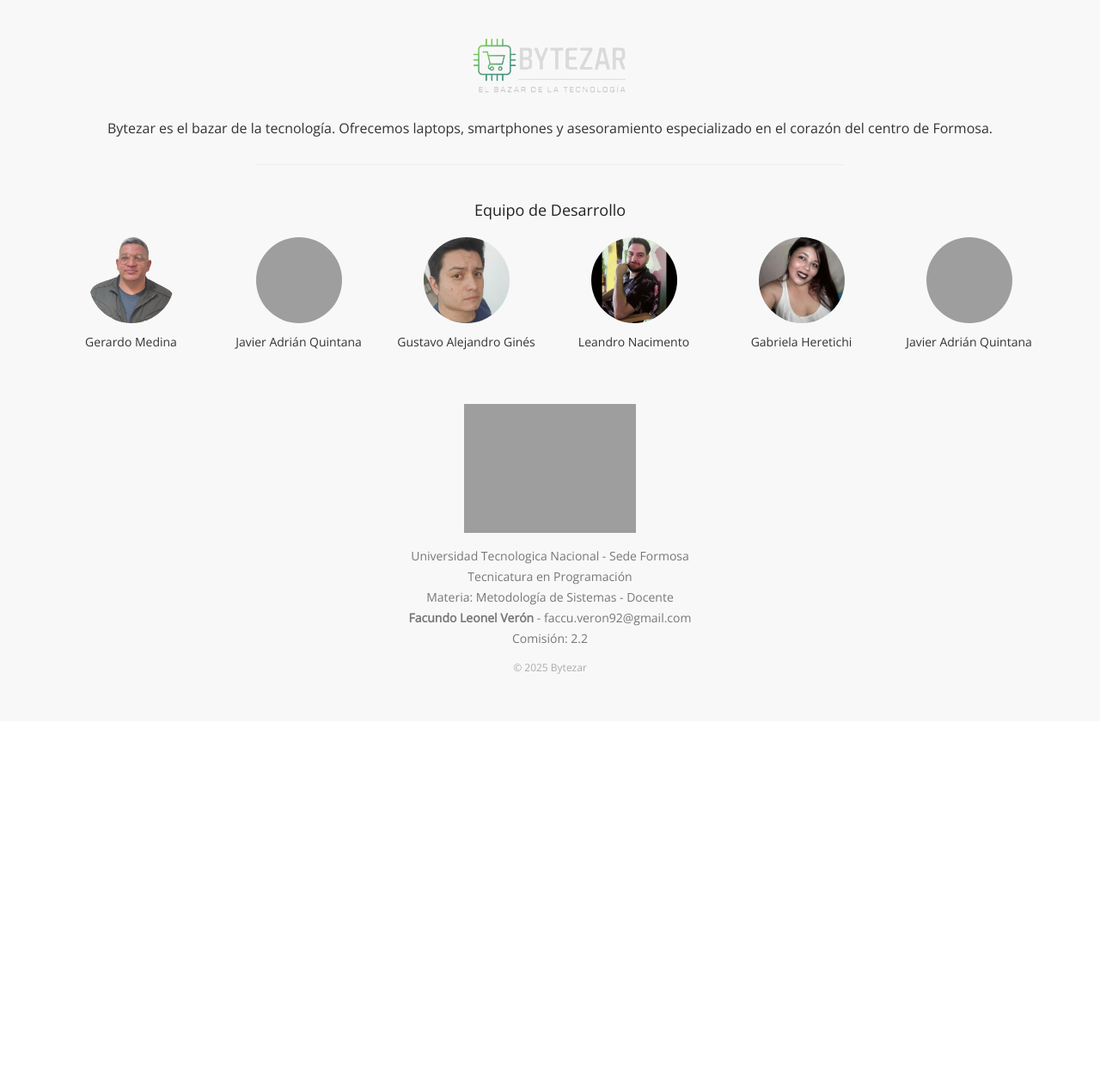
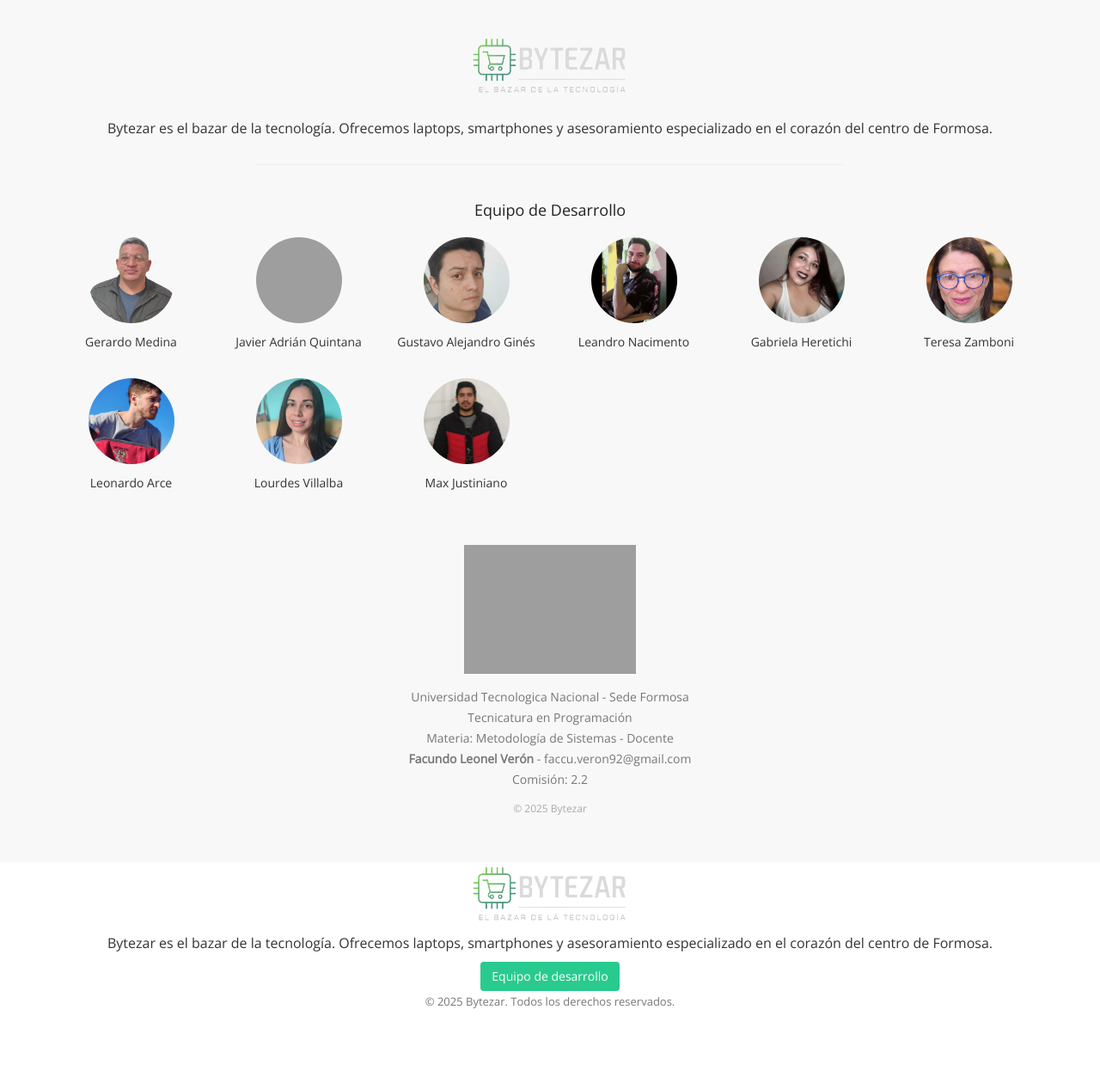
Before and after one commit to GustavoGines/BYTEZAR, a PHP site: page / in a window 1280 px wide. Shown: the part 3897-5164 px from the top of the page at 86% size. Before the commit the page ends 4681 px from the top, so only its background shows below. Run offline with PHP 8.4, Linux system fonts and the light colour scheme; grey boxes are pictures that could not be loaded.

Commit message:
Actualizacion 1.9 se agrega footer.php para reutilizacion y un helper para bootstrap

```diff
--- /dev/null
+++ b/backend/helpers/bootstrap_helper.php
@@ -0,0 +1,7 @@
+<?php
+if (!function_exists('detectar_bootstrap_version')) {
+    function detectar_bootstrap_version($archivo) {
+        $bootstrap3 = ['index.php', 'contactos.php', 'catalogo_admin.php', 'login.html', 'registro.html'];
+        return in_array($archivo, $bootstrap3) ? 3 : 5;
+    }
+}
--- /dev/null
+++ b/backend/includes/footer.php
@@ -0,0 +1,87 @@
+<?php
+require_once __DIR__ . '/../config/config.php';
+require_once __DIR__ . '/../helpers/bootstrap_helper.php';
+
+if (session_status() === PHP_SESSION_NONE) {
+    session_start();
+}
+
+$archivo_actual = basename($_SERVER['SCRIPT_NAME']);
+$bs = detectar_bootstrap_version($archivo_actual);
+
+$btnClass = 'btn btn-dark';
+$modalFade = $bs === 3 ? 'modal fade' : 'modal fade';
+$modalDialog = $bs === 3 ? 'modal-dialog' : 'modal-dialog modal-dialog-centered';
+$modalDismiss = $bs === 3 ? 'data-dismiss="modal"' : 'data-bs-dismiss="modal"';
+$modalToggle = $bs === 3 ? 'data-toggle="modal" data-target="#equipoModal"' : 'data-bs-toggle="modal" data-bs-target="#equipoModal"';
+?>
+
+<footer class="bg-light text-center text-dark py-5 mt-5">
+  <div class="container">
+    <img src="<?= BASE_URL ?>/images/bytezar_imagen.png" alt="Bytezar" class="img-fluid mb-3" style="max-width: 200px;">
+    <p class="mb-3" style="font-size: 16px; color: #333;">Bytezar es el bazar de la tecnología. Ofrecemos laptops, smartphones y asesoramiento especializado en el corazón del centro de Formosa.</p>
+
+    <button class="<?= $btnClass ?> mb-4" <?= $modalToggle ?>>Equipo de desarrollo</button>
+
+    <p class="text-muted" style="font-size: 13px;">&copy; 2025 Bytezar. Todos los derechos reservados.</p>
+  </div>
+
+  <!-- Modal -->
+  <div class="<?= $modalFade ?>" id="equipoModal" tabindex="-1" aria-hidden="true">
+    <div class="<?= $modalDialog ?>">
+      <div class="modal-content p-4">
+        <div class="modal-header">
+          <h3 class="modal-title" style="font-size: 24px; font-weight: 600;">Equipo de Desarrollo</h3>
+          <?php if ($bs === 3): ?>
+            <button type="button" class="close" <?= $modalDismiss ?>>&times;</button>
+          <?php else: ?>
+            <button type="button" class="btn-close" <?= $modalDismiss ?> aria-label="Cerrar"></button>
+          <?php endif; ?>
+        </div>
+        <div class="modal-body">
+          <div class="row <?= $bs === 3 ? 'text-center' : 'row-cols-2 row-cols-sm-3 row-cols-md-4 row-cols-lg-5 g-4 justify-content-center' ?>">
+            <?php
+              $equipo = [
+                ["img" => "gerardo_medina.png", "nombre" => "Gerardo Medina"],
+                ["img" => "jajo.jpg", "nombre" => "Javier Quintana"],
+                ["img" => "gustavo_gines.jpg", "nombre" => "Gustavo Ginés"],
+                ["img" => "leandro_nacimento.jpg", "nombre" => "Leandro Nacimento"],
+                ["img" => "gabriela_heretichi.jpg", "nombre" => "Gabriela Heretichi"],
+                ["img" => "tere_zamboni.jpg", "nombre" => "Teresa Zamboni"],
+                ["img" => "leo_arce.jpg", "nombre" => "Leonardo Arce"],
+                ["img" => "lourdes_villalba.jpg", "nombre" => "Lourdes Villalba"],
+                ["img" => "max_justiniano.jpg", "nombre" => "Max Justiniano"]
+              ];
+              foreach ($equipo as $index => $persona): ?>
+                <div class="<?= $bs === 3 ? 'col-xs-6 col-sm-4 col-md-3' : '' ?> text-center mb-3" style="<?= $bs === 3 ? 'display: inline-block; float: none;' : '' ?>">
+                    <img src="<?= BASE_URL . '/images/' . $persona['img'] ?>"
+                     alt="Integrante <?= $index + 1 ?> - <?= $persona['nombre'] ?>"
+                     class="img-circular mb-2"
+                     onerror="this.src='<?= BASE_URL ?>/images/default.png'">
+                  <p class="mb-0" style="font-size: 14px; <?= $bs === 3 ? 'color: #333; white-space: nowrap;' : '' ?>"><?= $persona['nombre'] ?></p>
+                </div>
+            <?php endforeach; ?>
+          </div>
+          <div class="text-center mt-4">
+            <p style="font-size: 14px; color: #777;">
+              <strong>Trabajo Práctico</strong><br>
+              Desarrollo de un sistema de gestión de ventas y catálogo de productos<br>
+              <strong>Comisión 2.2</strong>
+            </p>
+            <img src="<?= BASE_URL ?>/images/UTN_FRRE.png" alt="UTN" class="img-fluid mb-3" style="max-width: 180px;">
+            <p style="font-size: 14px; color: #777;">
+              Universidad Tecnológica Nacional - Sede Formosa<br>
+              Tecnicatura en Programación<br>
+              Materia: Metodología de Sistemas - Docente<br>
+              <strong>Facundo Leonel Verón</strong> - faccu.veron92@gmail.com<br>
+              Comisión: 2.2
+            </p>
+          </div>
+        </div>
+        <div class="modal-footer">
+          <button type="button" class="<?= $bs === 3 ? 'btn btn-default' : 'btn btn-secondary' ?>" <?= $modalDismiss ?>>Cerrar</button>
+        </div>
+      </div>
+    </div>
+  </div>
+</footer>
--- a/backend/includes/navbar_usuario.php
+++ b/backend/includes/navbar_usuario.php
@@ -1,5 +1,6 @@
 <?php
 require_once __DIR__ . '/../config/config.php';
+require_once __DIR__ . '/../helpers/bootstrap_helper.php';
 
 if (session_status() === PHP_SESSION_NONE) {
     session_start();
@@ -7,12 +8,6 @@ if (session_status() === PHP_SESSION_NONE) {
 
 // Detectar automáticamente la versión de Bootstrap según el archivo actual
 $archivo_actual = basename($_SERVER['SCRIPT_NAME']);
-
-function detectar_bootstrap_version($archivo) {
-    // Lista de archivos que usan Bootstrap 3
-    $bootstrap3 = ['index.php', 'contactos.php', 'catalogo_admin.php'];
-    return in_array($archivo, $bootstrap3) ? 3 : 5;
-}
 
 $bootstrap_version = detectar_bootstrap_version($archivo_actual);
 
--- a/catalogo/public/js/carrito.js
+++ b/catalogo/public/js/carrito.js
@@ -83,6 +83,11 @@ $(document).ready(function () {
   } else {
     $('#carritoFlotante').css('right', '-300px');
   }
+
+
+  //               MODAL DE PAGO
+
+
 
   // Mostrar detalle de compra en el modal usando AJAX
   function mostrarDetalleCompra() {
--- a/contactos.php
+++ b/contactos.php
@@ -185,5 +185,7 @@ if (session_status() === PHP_SESSION_NONE) {
     <script src="js/owl.carousel.min.js"></script>
     <script src="js/smoothscroll.js"></script>
     <script src="js/custom.js"></script>
+
+    <?php include 'backend/includes/footer.php'; ?>
 </body>
 </html>
--- a/css/tooplate-styles.css
+++ b/css/tooplate-styles.css
@@ -415,7 +415,14 @@ html, body {
   }
 }
 
-
+.img-circular {
+  width: 100px;
+  height: 100px;
+  aspect-ratio: 1 / 1;
+  object-fit: cover;
+  border-radius: 50%;
+  display: block;
+}
 
 
 /* Botones en pantallas chicas */
--- a/index.php
+++ b/index.php
@@ -458,30 +458,44 @@ if (session_status() === PHP_SESSION_NONE) {
 
           <!-- Repetir este bloque para cada integrante -->
           <div class="col-xs-6 col-sm-4 col-md-2" style="margin-bottom: 20px;">
-            <img src="images/gerardo_medina.PNG" alt="Integrante 1" style="width: 100px; height: 100px; object-fit: cover; border-radius: 50%; margin-bottom: 10px;">
+            <img src="images/gerardo_medina.PNG"
+            alt="Integrante 1"
+            style="width: 100px; height: 100px; object-fit: cover; border-radius: 50%; margin-bottom: 10px;">
             <p style="font-size: 14px; color: #333;">Gerardo Medina</p>
           </div>
           <div class="col-xs-6 col-sm-4 col-md-2" style="margin-bottom: 20px;">
-            <img src="images/jajo.enc" alt="Integrante 2" style="width: 100px; height: 100px; object-fit: cover; border-radius: 50%; margin-bottom: 10px;">
+            <img src="images/jajo.jpg" alt="Integrante 2" style="width: 100px; height: 100px; object-fit: cover; border-radius: 50%; margin-bottom: 10px;">
             <p style="font-size: 14px; color: #333;">Javier Adrián Quintana</p>
           </div>
-              <div class="col-xs-6 col-sm-4 col-md-2" style="margin-bottom: 20px;">
-            <img src="images/gustavo_alejandro.jpg" alt="Integrante 2" style="width: 100px; height: 100px; object-fit: cover; border-radius: 50%; margin-bottom: 10px;">
+          <div class="col-xs-6 col-sm-4 col-md-2" style="margin-bottom: 20px;">
+            <img src="images/gustavo_gines.jpg" alt="Integrante 3" style="width: 100px; height: 100px; object-fit: cover; border-radius: 50%; margin-bottom: 10px;">
             <p style="font-size: 14px; color: #333;">Gustavo Alejandro Ginés</p>
           </div>
-              <div class="col-xs-6 col-sm-4 col-md-2" style="margin-bottom: 20px;">
-            <img src="images/leandro_Nacimento.jpg" alt="Integrante 2" style="width: 100px; height: 100px; object-fit: cover; border-radius: 50%; margin-bottom: 10px;">
+          <div class="col-xs-6 col-sm-4 col-md-2" style="margin-bottom: 20px;">
+            <img src="images/leandro_nacimento.jpg" alt="Integrante 4" style="width: 100px; height: 100px; object-fit: cover; border-radius: 50%; margin-bottom: 10px;">
             <p style="font-size: 14px; color: #333;">Leandro Nacimento</p>
           </div>
-              <div class="col-xs-6 col-sm-4 col-md-2" style="margin-bottom: 20px;">
-            <img src="images/Gabriela_Heretichi.jpg" alt="Integrante 2" style="width: 100px; height: 100px; object-fit: cover; border-radius: 50%; margin-bottom: 10px;">
+          <div class="col-xs-6 col-sm-4 col-md-2" style="margin-bottom: 20px;">
+            <img src="images/gabriela_heretichi.jpg" alt="Integrante 5" style="width: 100px; height: 100px; object-fit: cover; border-radius: 50%; margin-bottom: 10px;">
             <p style="font-size: 14px; color: #333;">Gabriela Heretichi</p>
           </div>
-              <div class="col-xs-6 col-sm-4 col-md-2" style="margin-bottom: 20px;">
-            <img src="images/jajo.enc" alt="Integrante 2" style="width: 100px; height: 100px; object-fit: cover; border-radius: 50%; margin-bottom: 10px;">
-            <p style="font-size: 14px; color: #333;">Javier Adrián Quintana</p>
+          <div class="col-xs-6 col-sm-4 col-md-2" style="margin-bottom: 20px;">
+            <img src="images/tere_zamboni.jpg" alt="Integrante 6" style="width: 100px; height: 100px; object-fit: cover; border-radius: 50%; margin-bottom: 10px;">
+            <p style="font-size: 14px; color: #333;">Teresa Zamboni</p>
           </div>
-          <!-- ... agregar los 9 integrantes aquí ... -->
+          <div class="col-xs-6 col-sm-4 col-md-2" style="margin-bottom: 20px;">
+            <img src="images/leo_arce.jpg" alt="Integrante 7" style="width: 100px; height: 100px; object-fit: cover; border-radius: 50%; margin-bottom: 10px;">
+            <p style="font-size: 14px; color: #333;">Leonardo Arce</p>
+          </div>
+          <div class="col-xs-6 col-sm-4 col-md-2" style="margin-bottom: 20px;">
+            <img src="images/lourdes_villalba.jpg" alt="Integrante 8" style="width: 100px; height: 100px; object-fit: cover; border-radius: 50%; margin-bottom: 10px;">
+            <p style="font-size: 14px; color: #333;">Lourdes Villalba</p>
+          </div>
+          <div class="col-xs-6 col-sm-4 col-md-2" style="margin-bottom: 20px;">
+            <img src="images/max_justiniano.jpg" alt="Integrante 9"
+            style="width: 100px; height: 100px; object-fit: cover; border-radius: 50%; margin-bottom: 10px;">
+            <p style="font-size: 14px; color: #333;">Max Justiniano</p>
+          </div>
 
         </div>
       </div>
@@ -512,5 +526,7 @@ if (session_status() === PHP_SESSION_NONE) {
 <script src="js/owl.carousel.min.js"></script>
 <script src="js/smoothscroll.js"></script>
 <script src="js/custom.js"></script>
+
+<?php include 'backend/includes/footer.php'; ?>
 </body>
 </html>
```
Also changed, not shown: catalogo/public/catalogo.php (+38 -27 lines), catalogo/public/css/styles.css (+8 -0 lines), images/Gustavo_Alejandro_Ginés.png (deleted), images/default.png (added), images/gustavo_gines.jpg (renamed from images/gustavo_alejandro.jpg), images/leo_arce.jpg (added), images/lourdes_villalba.jpg (added), images/max_justiniano.jpg (added), images/tere_zamboni.jpg (added), 2 other files.
